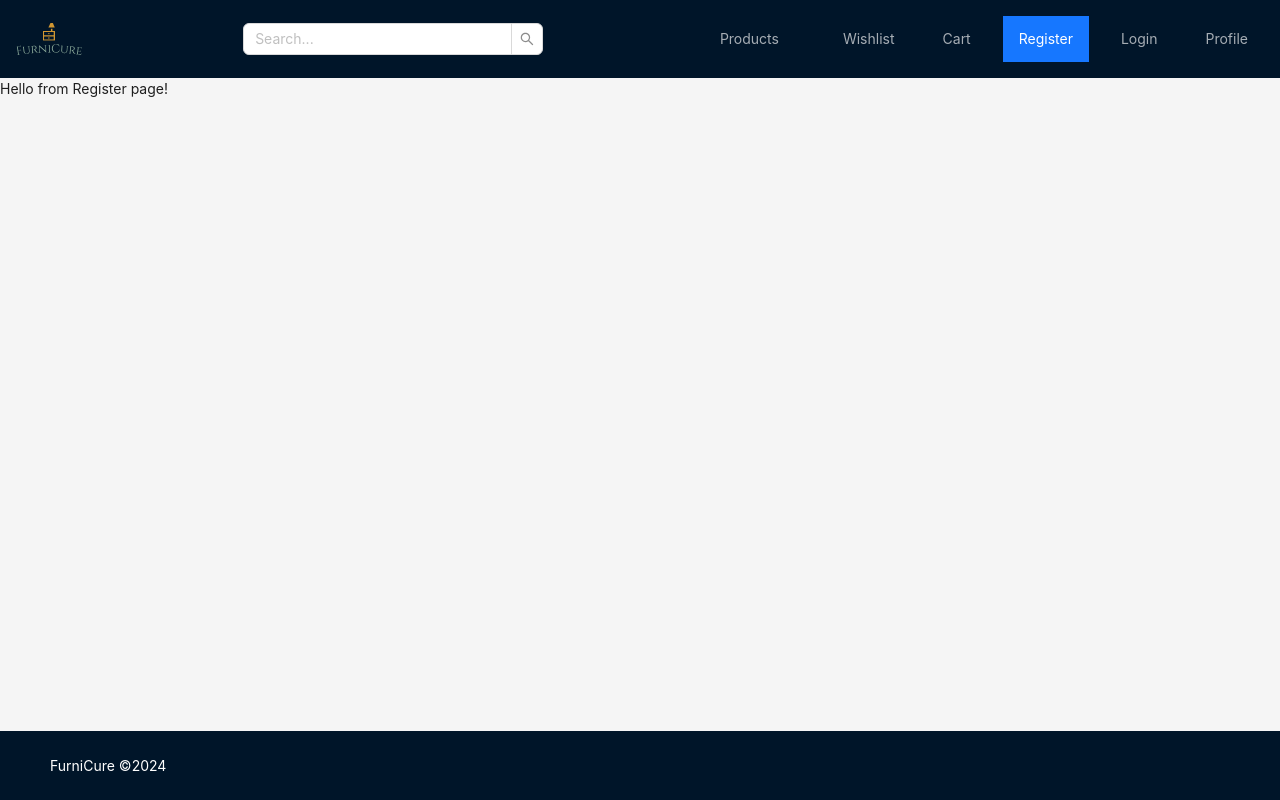
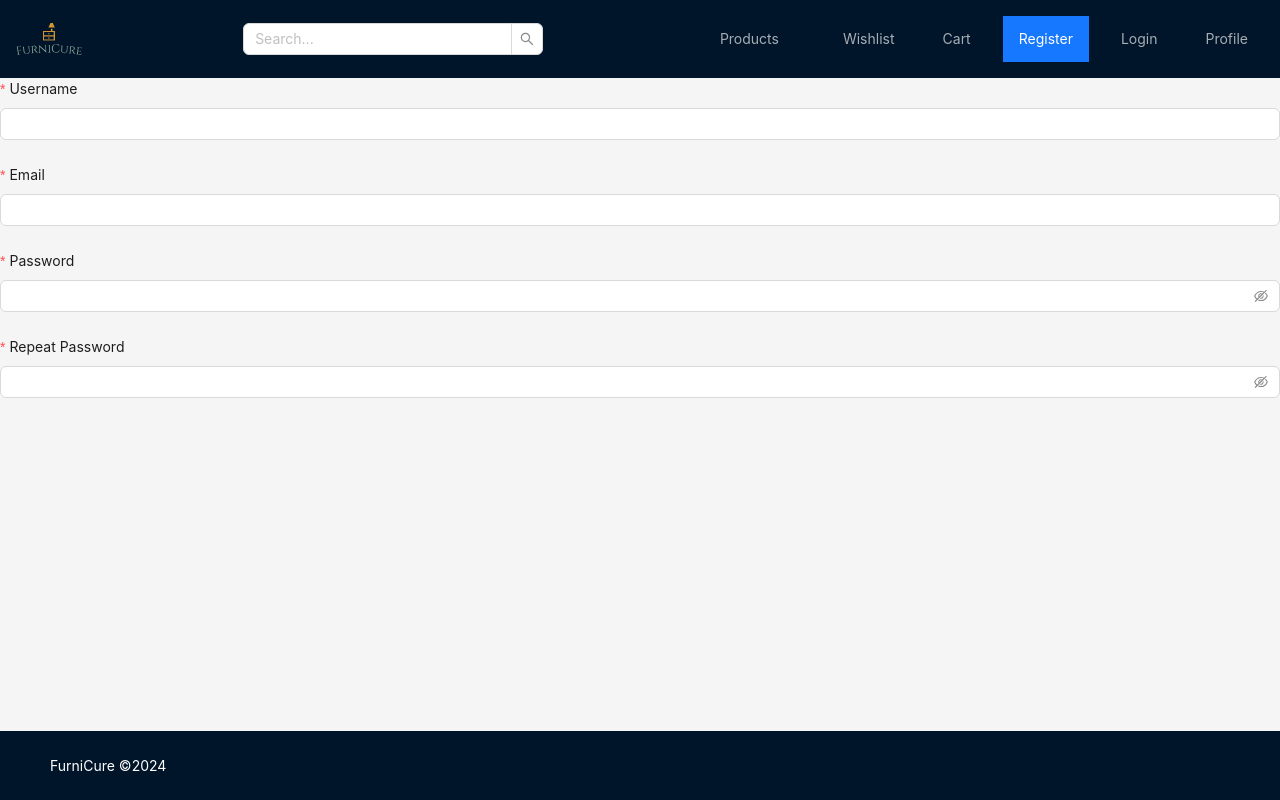
Before and after one commit to Velin-Apostolov/furnicure, a React (Vite) app in the folder client/: page /register in a window 1280 px wide. Built offline with nearby package versions, Linux system fonts and the light colour scheme.

Commit message:
added registration form for regular users

```diff
--- a/client/src/components/Admin/Login/AdminLogin.jsx
+++ b/client/src/components/Admin/Login/AdminLogin.jsx
@@ -15,13 +15,14 @@ const AdminLogin = () => {
                 body: JSON.stringify(values),
             });
             if (!response.ok) {
-                console.log(response);
-                throw new Error('Network response failed.');
+                const res = await response.json();
+                throw new Error(res.message);
             }
             const result = await response.json();
 
             if (result.message == 'Login successful!') {
                 console.log('Login successful!');
+                console.log(result.user)
                 navigate('/');
                 // set to global state...
                 handleReset();
@@ -39,7 +40,6 @@ const AdminLogin = () => {
         <Form
             form={form}
             name='basic'
-            initialValues={{ remember: true }}
             onFinish={onFinish}
             layout='vertical'
         >
--- a/client/src/components/User/auth/Register.jsx
+++ b/client/src/components/User/auth/Register.jsx
@@ -1,6 +1,56 @@
+import { Form, Input, Button } from 'antd';
+import { useNavigate } from 'react-router-dom';
+
 const Register = () => {
+    const [form] = Form.useForm();
+
+    const handleReset = () => {
+        form.resetFields();
+    }
+
+    const onFinish = () => {
+        console.log('on finish!');
+    }
+
     return (
-        <h1>Hello from Register page!</h1>
+        <Form
+            form={form}
+            name='basic'
+            layout='vertical'
+            onFinish={onFinish}
+        >
+            <Form.Item
+                label='Username'
+                name='username'
+                rules={[{ required: true, message: 'Please input your username!' }]}
+            >
+                <Input />
+            </Form.Item>
+
+            <Form.Item
+                label='Email'
+                name='email'
+                rules={[{ required: true, message: 'Please input your email!' }]}
+            >
+                <Input />
+            </Form.Item>
+
+            <Form.Item
+                label='Password'
+                name='password'
+                rules={[{ required: true, message: 'Please input your password!' }]}
+            >
+                <Input.Password />
+            </Form.Item>
+
+            <Form.Item
+                label='Repeat Password'
+                name='repeat-password'
+                rules={[{ required: true, message: 'Please repeat your password!' }]}
+            >
+                <Input.Password />
+            </Form.Item>
+        </Form>
     )
 }
 
```
Also changed, not shown: 1 other file (tests, documents, lock files or other folders).
